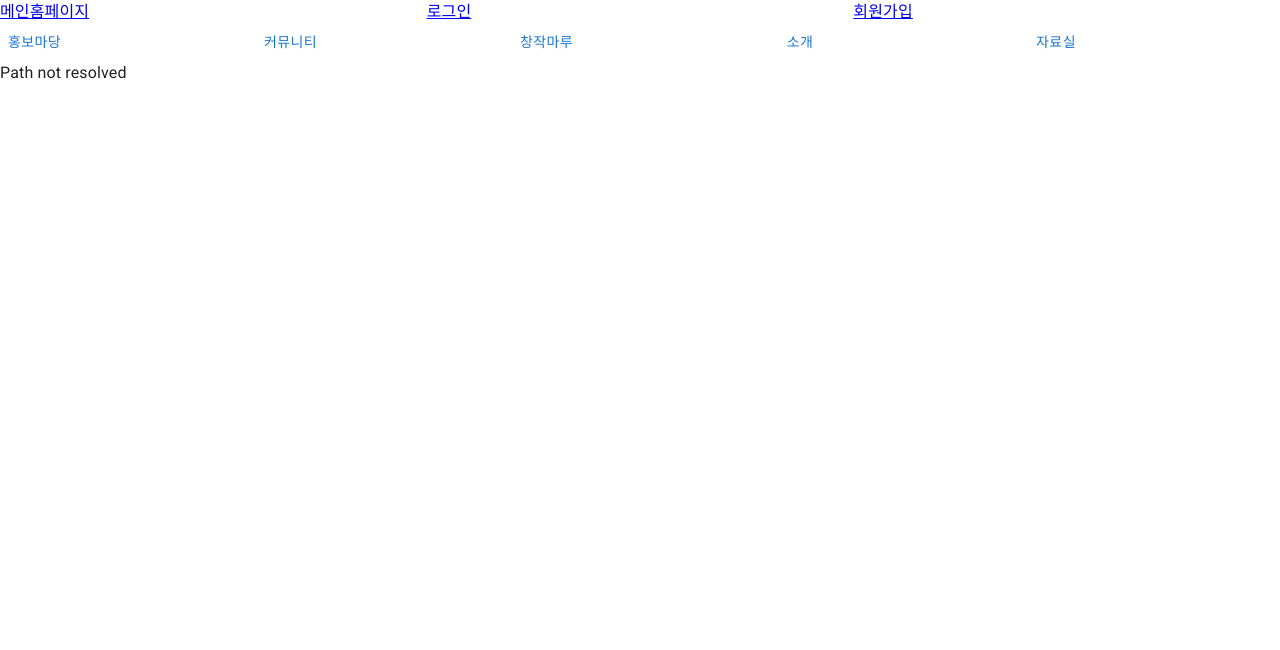
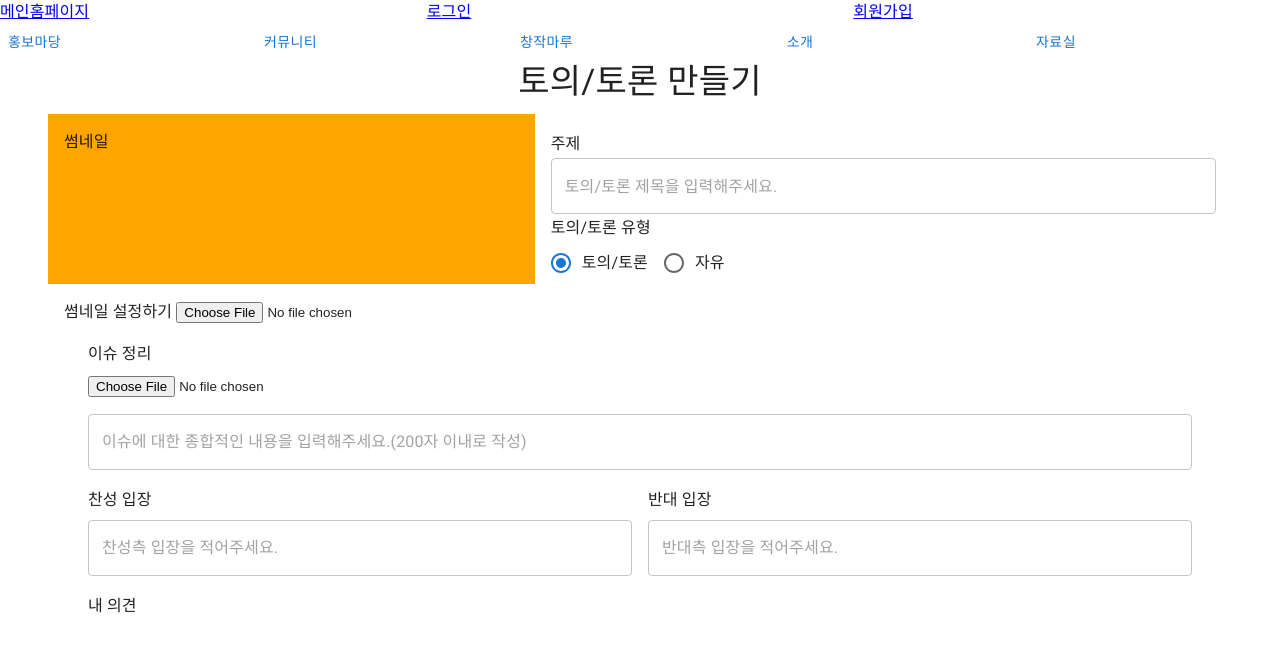
Before and after one commit to No-Devides-Found/digiteo-frontend, a React (Create React App) app: page /postagora in a window 1280 px wide. Shown: the top 650 px of the page. Built offline with nearby package versions, Linux system fonts and the light colour scheme; what recoil-persist would draw is missing.

Commit message:
배움터 메인페이지, 작성페이지

```diff
--- a/src/App.js
+++ b/src/App.js
@@ -4,7 +4,7 @@ import { Routes, Route } from "react-router-dom";
 import { Home, Signin, Signup,
          PracticeHome, PracticeList, PostPractice, DetailedPractice, EditPractice, Practice,
          Tip, PostTip, DetailedTip,
-         Agora } from "./pages";
+         Agora, PostAgora } from "./pages";
 
 import { Header, NavBar } from "./components";
 
@@ -33,6 +33,7 @@ function App() {
         <Route path="detailedtip" element={<DetailedTip/>}/>
 
         <Route path="agora" element={<Agora/>}/>
+        <Route path="postagora" element={<PostAgora/>}/>
       </Routes>
     </div>
   );
--- /dev/null
+++ b/src/components/Community/YesorNo.jsx
@@ -0,0 +1,47 @@
+import { Container, Grid, TextField, Typography } from '@mui/material';
+import React, {useState} from 'react';
+
+function YesorNo() {
+
+
+  return (
+    <Container>
+      <Grid container spacing={2}>
+
+        <Grid item xs={12}>
+          <Typography variant='subtitle1' gutterBottom>이슈 정리 </Typography>
+          <input type="file"/>
+        </Grid>
+        <Grid item xs={12}>
+        <TextField
+            style={{width:'100%'}}
+            required
+            placeholder='이슈에 대한 종합적인 내용을 입력해주세요.(200자 이내로 작성)'/>
+        </Grid>
+
+        <Grid item xs={6}>
+        <Typography variant='subtitle1' gutterBottom>찬성 입장 </Typography>
+          <TextField
+            style={{width:'100%'}}
+            required
+            placeholder='찬성측 입장을 적어주세요.'/>
+        </Grid>
+        <Grid item xs={6}>
+        <Typography variant='subtitle1' gutterBottom>반대 입장 </Typography>
+          <TextField
+            style={{width:'100%'}}
+            required
+            placeholder='반대측 입장을 적어주세요.'/>
+        </Grid>
+        <Grid item sx={12}>
+        <Typography variant='subtitle1' gutterBottom>내 의견 </Typography>
+
+        </Grid>
+
+      </Grid>
+
+    </Container>
+  );
+};
+
+export default YesorNo;
--- a/src/pages/Community/Agora/Agora.jsx
+++ b/src/pages/Community/Agora/Agora.jsx
@@ -1,14 +1,116 @@
-import React from 'react';
-import { Container, Grid , Box, Button} from '@mui/material';
+import React, {useState} from 'react';
+import {  useNavigate } from 'react-router-dom';
+import { Container, Grid , Box, Button, Typography} from '@mui/material';
 import { styled } from "@mui/material/styles";
-import {LeftList} from '../../../components';
+
+import {LeftList, Chips, Dropdown, TipList, Paginations,
+  SearchBar, Footer} from '../../../components';
+
+const StyledButton=styled(Button)({
+  width:'15rem',
+  backgroundColor:'orange',
+  height:'3rem',
+  margin: '0 1rem',
+  color:'black'
+})
+
+
+const options = ["제목+닉네임", "제목", "닉네임"]
+
+const programs = [
+  '프로그램명1',
+  '프로그램명2',
+  '프로그램명3',
+  '프로그램명4',
+  '프로그램명5',
+  '프로그램명6',
+  '프로그램명7',
+];
+
+
 
 const Agora = () => {
   const page = 'agora';
+  const navigate = useNavigate();
+  const [searchKeyword, setSearchKeyword ]= useState(''); //검색어
+  const [choice, setChoice] = useState(0); //선택 검색 옵션
+
+
+
+  const movetoQA = (e) =>{
+    navigate('/')  //일단 홈으로 가기/ 어디로 가야 하나?
+  }
+  const postAgora=(e)=>{
+    navigate('/postagora')
+  }
+
+
+
+
 
   return (
-    <Container>
-      <LeftList page={page}/>
+    <Container fixed >
+      <Grid container spacing={2} >
+
+        {/* 왼쪽 메뉴바 */}
+        <Grid item xs={4}>
+          <LeftList page={page}/>
+        </Grid>
+
+
+        {/* 나눔터 */}
+        <Grid item xs={8} >
+          <Box>
+            <Typography variant="h4" gutterBottom>배움터</Typography>
+          </Box>
+          <Box>
+            <StyledButton onClick={movetoQA} style={{backgroundColor:'lightgray'}}>
+              Q & A
+            </StyledButton>
+            <StyledButton>
+              배움터
+            </StyledButton>
+          </Box>
+          <Box>
+            <SearchBar choice={choice} setChoice={setChoice}
+              options={options}
+              searchKeyword={searchKeyword} setSearchKeyword={setSearchKeyword}/>
+          </Box>
+        </Grid>
+
+
+        {/* 태그들 */}
+        <Grid item xs={10}>
+          <Chips style={{justifyContent:'flex-start'}} />
+        </Grid>
+
+        {/* 정렬 드롭다운 */}
+        <Grid item xs={2} style={{ justifyContent:'flex-end'}}>
+          <Dropdown />
+        </Grid>
+
+        <Grid item xs={12}>
+          <TipList/>
+        </Grid>
+        <Grid item xs={12}>
+          <Button onClick={postAgora} style={{display:'block', margin:'0 auto'}}>글쓰기</Button>
+        </Grid>
+        <Grid item xs={12}>
+        <Paginations/>
+        </Grid>
+      </Grid>
+      <Footer/>
+
+      {/* <Container>
+        <TipList/>
+      </Container> */}
+
+      {/* <Container>
+        <Button onClick={onClick} style={{display:'block', margin:'0 auto'}}>글쓰기</Button>
+      </Container> */}
+
+
+
 
 
     </Container>
--- /dev/null
+++ b/src/pages/Community/Agora/PostAgora.jsx
@@ -0,0 +1,114 @@
+import React, {useState} from 'react';
+import { useNavigate } from 'react-router-dom';
+import axios from 'axios';
+
+import {Tags} from '../../../components';
+import YesorNo from '../../../components/Community/YesorNo';
+import { styled } from "@mui/material/styles";
+
+
+import {
+  Typography,
+  Input,
+  TextField,
+  Box,
+  Container,
+  Button,
+  Radio,
+  RadioGroup,
+  FormControlLabel,
+  Grid
+} from '@mui/material';
+
+
+//토의/토론 글 작성 - 유형 선택에 따라 작성폼 컴포넌트 달라짐
+function PostAgora() {
+
+  const [agora, setAgora] = useState({
+    //post_id: 0, //작성자
+    thumbnail: '',  //썸네일
+    title:'', //제목
+    type:'2',   //유형 토론2, 자유1 (처음 고정=토론)
+    summary:'', //이슈 정리
+    yes:'', //찬성입장
+    no:'',  //반대입장
+    my_opinion:'',  //내 의견
+});
+
+  const { thumbnail, title, type, summary, yes, no, my_opinion } = agora; //비구조화 할당
+
+  const onChange = (event) => {
+    const { value, name } = event.target;
+
+    setAgora((prevAgora) => ({
+      ...prevAgora,
+      [name]: value,
+  }));
+
+  };
+  // const onChangeType=(e)=>{
+  //   console.log(e.target.value);
+  //   setType(e.target.value)
+  // }
+
+
+
+
+  return (
+    <Container>
+      <Grid container spacing={2}>
+
+        <Grid item xs={12} >
+          <Typography variant="h4" align="center" gutterBottom>
+            토의/토론 만들기
+          </Typography>
+        </Grid>
+
+        <Grid item xs={5} style={{backgroundColor:'orange'}}>
+          썸네일
+        </Grid>
+
+        <Grid item xs={7} >
+          <Typography variant='subtitle1'>주제</Typography>
+          <TextField id="outlined-basic" sx={{width:'100%'}} variant="outlined"
+            name='title' value={title}
+            onChange={onChange}
+            placeholder='토의/토론 제목을 입력해주세요.'/>
+
+           <Typography variant='subtitle1'>토의/토론 유형</Typography>
+
+           <RadioGroup
+              required
+              onChange={onChange}
+              value={type}
+              row
+              aria-labelledby="demo-row-radio-buttons-group-label"
+              name="row-radio-buttons-group"
+            >
+              <FormControlLabel value="2" control={<Radio />} label="토의/토론" />
+              <FormControlLabel value="1" control={<Radio />} label="자유" />
+            </RadioGroup>
+
+        </Grid>
+
+        <Grid item xs={12}>
+          썸네일 설정하기 <input type="file" />
+        </Grid>
+
+        <Grid item xs={12}>
+          {
+            type==="2"
+            ? <YesorNo my_opinion={my_opinion} yes={yes} no={no} />
+            : <Typography>안녕</Typography>
+          }
+
+
+        </Grid>
+
+      </Grid>
+
+    </Container>
+  );
+};
+
+export default PostAgora;
--- a/src/pages/Community/Tip/PostTip.jsx
+++ b/src/pages/Community/Tip/PostTip.jsx
@@ -73,7 +73,7 @@ function PostTip () {
 
   };
 
-  const savePractice = async () => {
+  const saveTip = async () => {
     console.log(practice)
     //detailedpractice로 가게 수정해야 함
     navigate(`/detailedtip`, {
@@ -112,7 +112,11 @@ function PostTip () {
 
         <StyledContainer>
           <Subtitle variant='subtitle1'>팁 제목</Subtitle>
-          <TextField id="outlined-basic" name='title' value={title} onChange={onChange} sx={{width:'100%'}} variant="outlined"
+          <TextField
+          variant="outlined"
+          name='title'
+          value={title}
+          onChange={onChange} sx={{width:'100%'}}
           placeholder='제목을 입력해주세요.'/>
         </StyledContainer>
 
@@ -137,7 +141,7 @@ function PostTip () {
         </StyledContainer>
 
         <ButtonContainer>
-          <StyledButton type="submit" onClick={savePractice}>등록하기</StyledButton>
+          <StyledButton type="submit" onClick={saveTip}>등록하기</StyledButton>
           <StyledButton type="button" onClick={backToList}>취소하기</StyledButton>
         </ButtonContainer>
 
--- a/src/pages/Community/Tip/Tip.jsx
+++ b/src/pages/Community/Tip/Tip.jsx
@@ -3,7 +3,7 @@ import {  useNavigate } from 'react-router-dom';
 import { Container, Grid , Box, Button, Typography} from '@mui/material';
 import { styled } from "@mui/material/styles";
 
-import {LeftList, Chips, Dropdown, TipList, Paginations,SearchBar} from '../../../components';
+import {LeftList, Chips, Dropdown, TipList, Paginations,SearchBar, Footer} from '../../../components';
 
 const options = ["제목+닉네임", "제목", "닉네임"]
 
@@ -51,9 +51,6 @@ function Tip (){
               options={options}
               searchKeyword={searchKeyword} setSearchKeyword={setSearchKeyword}/>
           </Box>
-
-
-
         </Grid>
 
 
@@ -67,18 +64,28 @@ function Tip (){
           <Dropdown />
         </Grid>
 
+        <Grid item xs={12}>
+          <TipList/>
+        </Grid>
+        <Grid item xs={12}>
+          <Button onClick={onClick} style={{display:'block', margin:'0 auto'}}>글쓰기</Button>
+        </Grid>
+        <Grid item xs={12}>
+        <Paginations/>
+        </Grid>
+      </Grid>
+      <Footer/>
 
-      </Grid>
-      <Container>
+      {/* <Container>
         <TipList/>
-      </Container>
+      </Container> */}
 
-      <Container>
+      {/* <Container>
         <Button onClick={onClick} style={{display:'block', margin:'0 auto'}}>글쓰기</Button>
-      </Container>
+      </Container> */}
 
 
-      <Paginations/>
+
 
 
     </Container>
--- a/src/pages/Practice/PostPractice.jsx
+++ b/src/pages/Practice/PostPractice.jsx
@@ -52,6 +52,7 @@ const ButtonContainer = styled(Container)({
 function PostPractice () {
 
   const navigate = useNavigate();
+
   const [practice, setPractice] = useState({
     title: '',
     createdBy: '',
--- a/src/pages/index.js
+++ b/src/pages/index.js
@@ -15,3 +15,4 @@ export { default as PostTip } from "./Community/Tip/PostTip";
 export { default as DetailedTip } from "./Community/Tip/DetailedTip";
 
 export { default as Agora } from "./Community/Agora/Agora";
+export { default as PostAgora } from "./Community/Agora/PostAgora";
```
